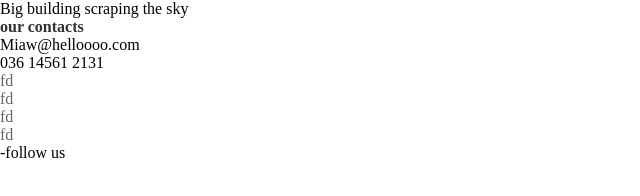
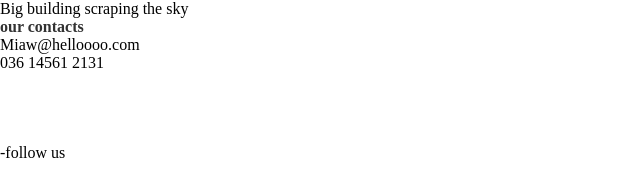
Before and after one commit to kevin-martins/Contact_us, a plain HTML site: page Contact_us/index.html in a window 1280 px wide. Shown: the part 236-432 px from the top of the page, 0-640 px from the left. Drawn offline with Linux system fonts and the light colour scheme.

Commit message:
remove text from icon

```diff
--- a/Contact_us/index.html
+++ b/Contact_us/index.html
@@ -47,10 +47,10 @@
             <div class="follow_us">
                 <div class="icon">
                     <ul>
-                        <li><a href=""></a>fd</li>
-                        <li><a href=""></a>fd</li>
-                        <li><a href=""></a>fd</li>
-                        <li><a href=""></a>fd</li>
+                        <li><a href=""></a></li>
+                        <li><a href=""></a></li>
+                        <li><a href=""></a></li>
+                        <li><a href=""></a></li>
                     </ul>
                 </div>
                 <p>-follow us</p>
```
